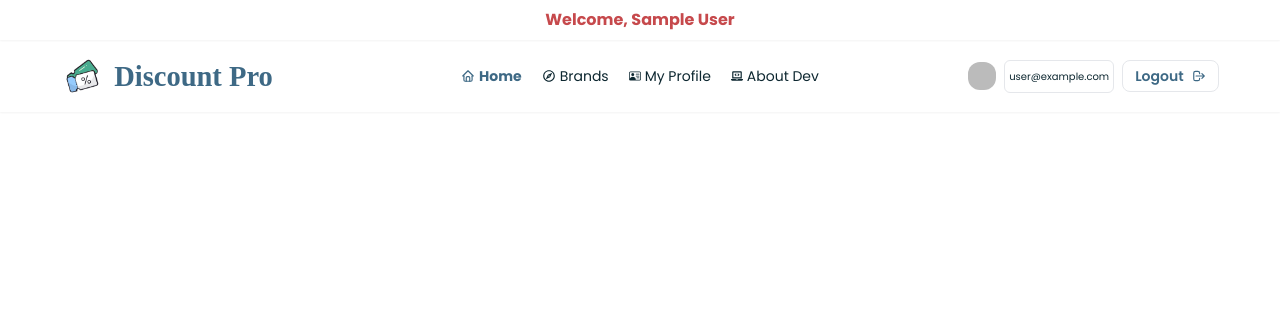
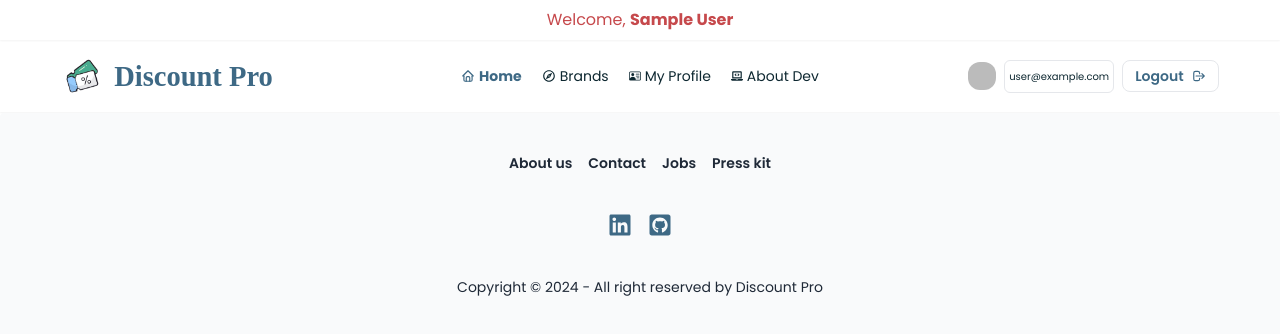
Before and after one commit to ashis263/discount-pro, a React (Vite) app: page / in a window 1280 px wide. Shown: the top 334 px of the page. Built offline with nearby package versions, Linux system fonts and the light colour scheme; no server answers; sample sign-in values are in the browser's storage; a web font is replaced by a local one.

Commit message:
addded footer, errorpage and changed some styles

```diff
--- a/index.html
+++ b/index.html
@@ -6,7 +6,7 @@
     <meta name="viewport" content="width=device-width, initial-scale=1.0" />
     <title>Discount Pro</title>
   </head>
-  <body class="font-poppins text-textPrimary">
+  <body class="max-w-screen-2xl mx-auto font-poppins text-textPrimary">
     <div id="root"></div>
     <script type="module" src="/src/main.jsx"></script>
   </body>
--- /dev/null
+++ b/src/components/Footer/Footer.jsx
@@ -0,0 +1,26 @@
+import { Link } from "react-router-dom";
+import { FaGithubSquare, FaLinkedin } from "react-icons/fa";
+
+const Footer = () => {
+    return (
+        <footer className="footer footer-center bg-gray-50 text-base-content rounded p-10">
+            <nav className="grid grid-flow-col gap-4">
+                <Link className="link link-hover font-semibold">About us</Link>
+                <Link className="link link-hover font-semibold">Contact</Link>
+                <Link className="link link-hover font-semibold">Jobs</Link>
+                <Link className="link link-hover font-semibold">Press kit</Link>
+            </nav>
+            <nav>
+                <div className="grid grid-flow-col gap-4">
+                    <Link className="text-2xl text-primary" to="https://www.linkedin.com/in/ashis263/"><FaLinkedin /></Link>
+                    <Link className="text-2xl text-primary" to="https://github.com/ashis263"><FaGithubSquare /></Link>
+                </div>
+            </nav>
+            <aside>
+                <p>Copyright © {new Date().getFullYear()} - All right reserved by Discount Pro</p>
+            </aside>
+        </footer>
+    );
+};
+
+export default Footer;
--- a/src/components/Header/Header.jsx
+++ b/src/components/Header/Header.jsx
@@ -10,8 +10,8 @@ const Header = () => {
     return (
         <div>
             {
-                user && <div className={`text-center py-2 text-secondary font-bold shadow-sm ${location.pathname === '/' ? '' : 'hidden'}`}>
-                    <h3 className="animate__animated animate__zoomIn">Welcome, {user.displayName}</h3>
+                user && <div className={`text-center py-2 text-secondary  shadow-sm ${location.pathname === '/' ? '' : 'hidden'}`}>
+                    <h3 className="animate__animated animate__zoomIn">Welcome, <span className="font-bold">{user.displayName}</span></h3>
                 </div>
             }
             <Navbar></Navbar>
--- a/src/components/Navbar/Navbar.jsx
+++ b/src/components/Navbar/Navbar.jsx
@@ -24,7 +24,7 @@ const Navbar = () => {
         signOut(auth);
     }
     return (
-        <div className="shadow-sm">
+        <div className="shadow-sm mb-[1px]">
         <div className="navbar w-11/12 mx-auto py-1 sm:py-3">
             <div className="navbar-start">
                 <div className="dropdown">
--- a/src/layouts/MainLayout.jsx
+++ b/src/layouts/MainLayout.jsx
@@ -2,6 +2,7 @@ import { Outlet } from "react-router-dom";
 import Header from "../components/Header/Header";
 import { useContext } from "react";
 import { AuthContext } from "../providers/AuthProvider";
+import Footer from "../components/Footer/Footer";
 
 const MainLayout = () => {
     const { isLoading } = useContext(AuthContext);
@@ -18,6 +19,9 @@ const MainLayout = () => {
             <main>
                 <Outlet></Outlet>
             </main>
+            <footer>
+                <Footer></Footer>
+            </footer>
         </div>
     );
 }
--- /dev/null
+++ b/src/pages/Errorpage/Errorpage.jsx
@@ -0,0 +1,21 @@
+import { TiWarningOutline } from "react-icons/ti";
+import { useNavigate } from "react-router-dom";
+
+
+const Errorpage = () => {
+    const navigate = useNavigate();
+    return (
+        <div className="h-[90vh] pb-5 max-sm:text-center flex flex-col justify-center items-center ">
+            <div className="w-4/5 gap-5 flex flex-col items-center">
+                <TiWarningOutline className="pt-0 text-[180px] sm:text-[250px] lg:text-[300px] text-primary" />
+                <div className="w-4/5 sm:w-1/2 space-y-2 sm:space-y-4 flex flex-col text-center items-center">
+                    <h2 className="text-xl sm:text-5xl lg:text-6xl font-bold">Oh Oh!</h2>
+                    <p className="text-gray-500 sm:text-xl">Error 404! The page you are looking for does not exist.</p>
+                    <button onClick={() => navigate('/')} className="btn btn-wide l-5 btn-outline text-primary hover:bg-primary hover:text-white font-bold  max-sm:btn-sm rounded-xl">Go Back</button>
+                </div>
+            </div>
+        </div>
+    );
+}
+
+export default Errorpage;
--- a/src/routes/router.jsx
+++ b/src/routes/router.jsx
@@ -3,6 +3,7 @@ import MainLayout from "../layouts/MainLayout";
 import Register from '../pages/Register/Register'
 import Login from '../pages/Login/Login'
 import PasswordReset from '../pages/PasswordReset/PasswordReset'
+import ErrorPage from '../pages/ErrorPage/ErrorPage'
 import Profile from "../components/Profile/Profile";
 import UpdateProfile from "../components/UpdateProfile/UpdateProfile";
 import PrivateRoute from "./PrivateRoute";
@@ -11,6 +12,7 @@ const router = createBrowserRouter([
     {
         path: "/",
         element: <MainLayout></MainLayout>,
+        errorElement: <ErrorPage></ErrorPage>,
         children: [
             {
                 path: "/profile",
```
